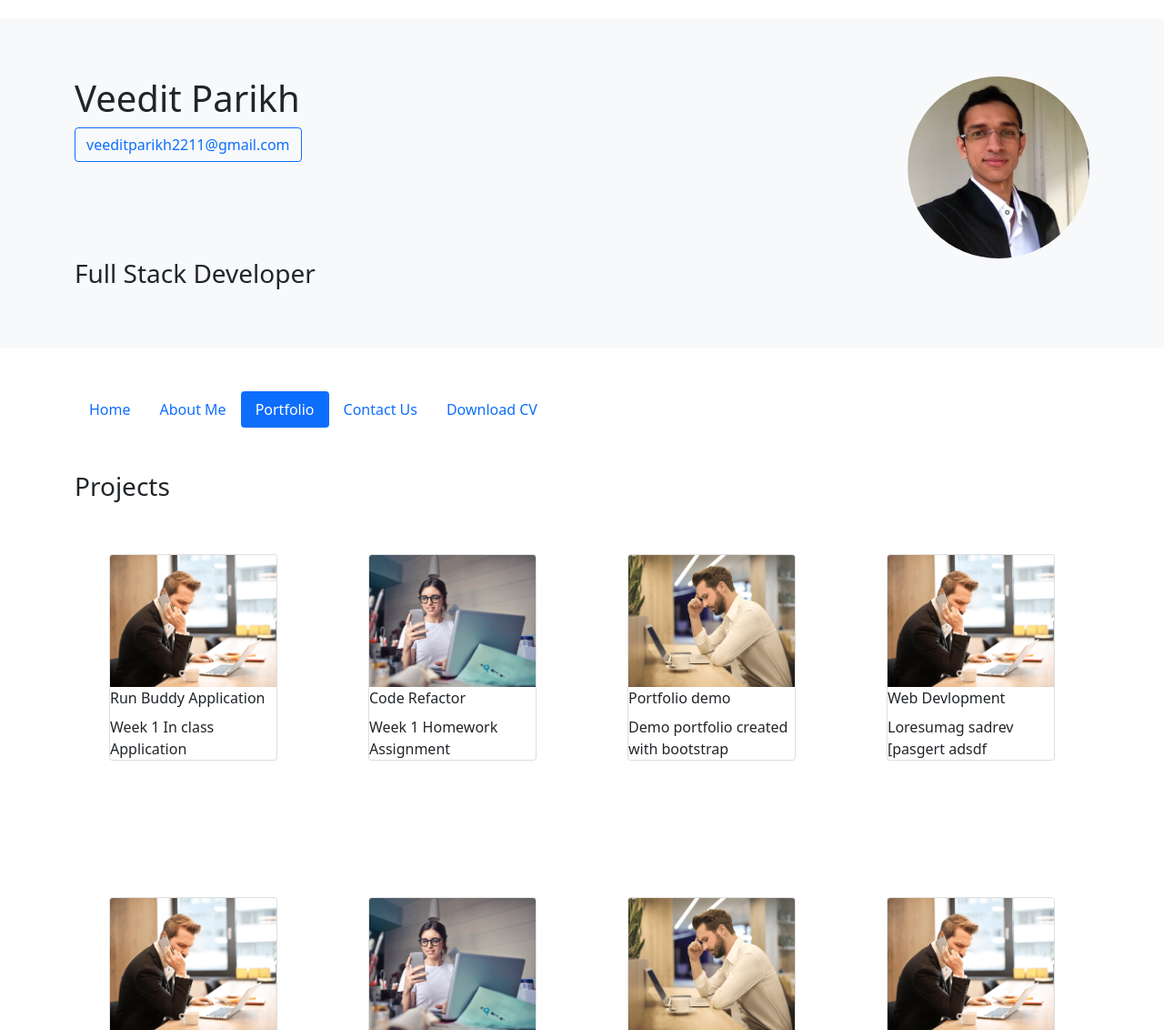
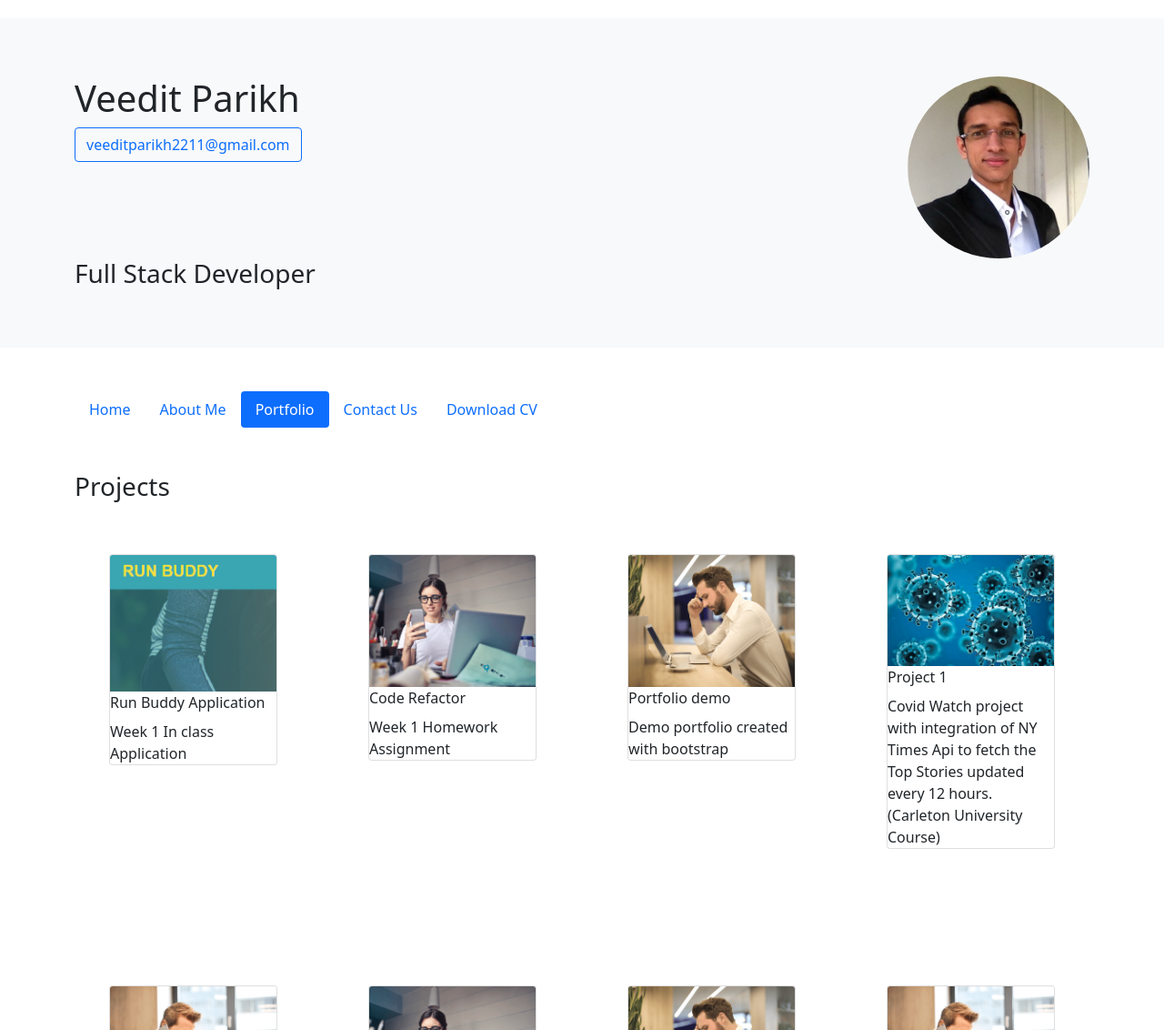
Before and after one commit to veeditparikh2211/My_Portfolio, a plain HTML site: page portfolio.html in a window 1280 px wide. Shown: the top 1132 px of the page at 91% size. Drawn offline with nearby package versions, Linux system fonts and the light colour scheme.

Commit message:
project 1 link

```diff
--- a/portfolio.html
+++ b/portfolio.html
@@ -54,7 +54,7 @@
         <div class="row">
             <div class="col-lg-3">
                 <div class="card m-b-3">
-                    <a href="https://veeditparikh2211.github.io/Run-buddy/" target="_blank"><img src="assets/team1.png" class="card-img-top" alt=""></a>
+                    <a href="https://veeditparikh2211.github.io/Run-buddy/" target="_blank"><img src="images/runbuddy.PNG" class="card-img-top" alt=""></a>
                     <div class="card-title">Run Buddy Application</div>
                     <div class="card-text">Week 1 In class Application</div>
                 </div>
@@ -78,9 +78,9 @@
             </div>
             <div class="col-lg-3 m-b-3">
                 <div class="card">
-                    <img src="assets/team1.png" class="card-img-top" alt="">
-                    <div class="card-title">Web Devlopment</div>
-                    <div class="card-text">Loresumag sadrev [pasgert adsdf</div>
+                    <a href="https://veeditparikh2211.github.io/when_is_covid_over_ohya/ " target="_blank "><img src="images/covid.jpg" class="card-img-top " alt=" "></a>
+                    <div class="card-title ">Project 1</div>
+                    <div class="card-text ">Covid Watch project with integration of NY Times Api to fetch the Top Stories updated every 12 hours.(Carleton University Course)</div>
                 </div>
 
             </div>
```
Also changed, not shown: index.html (+3 -3 lines), images/covid.jpg (added), images/runbuddy.PNG (added).
